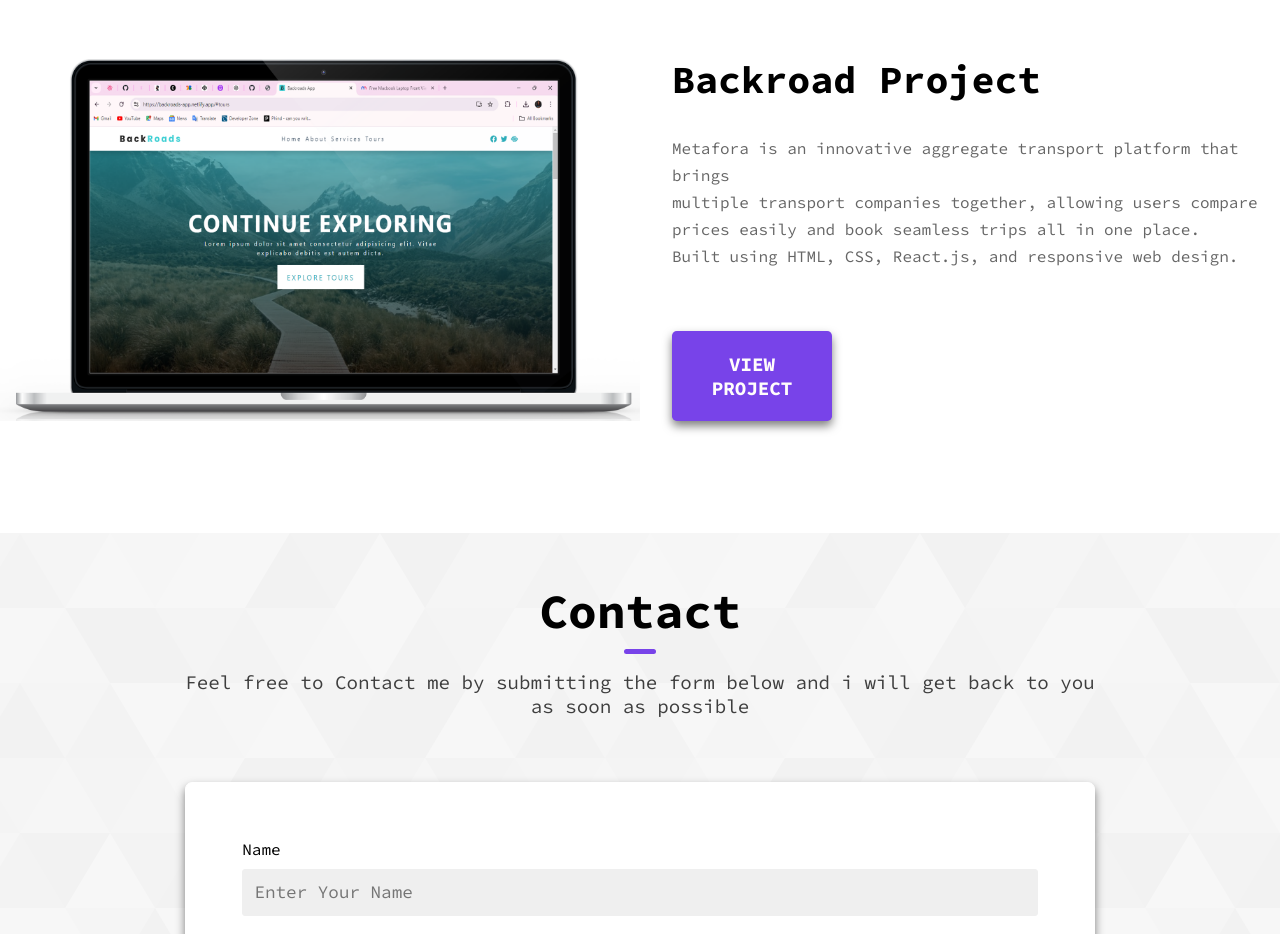
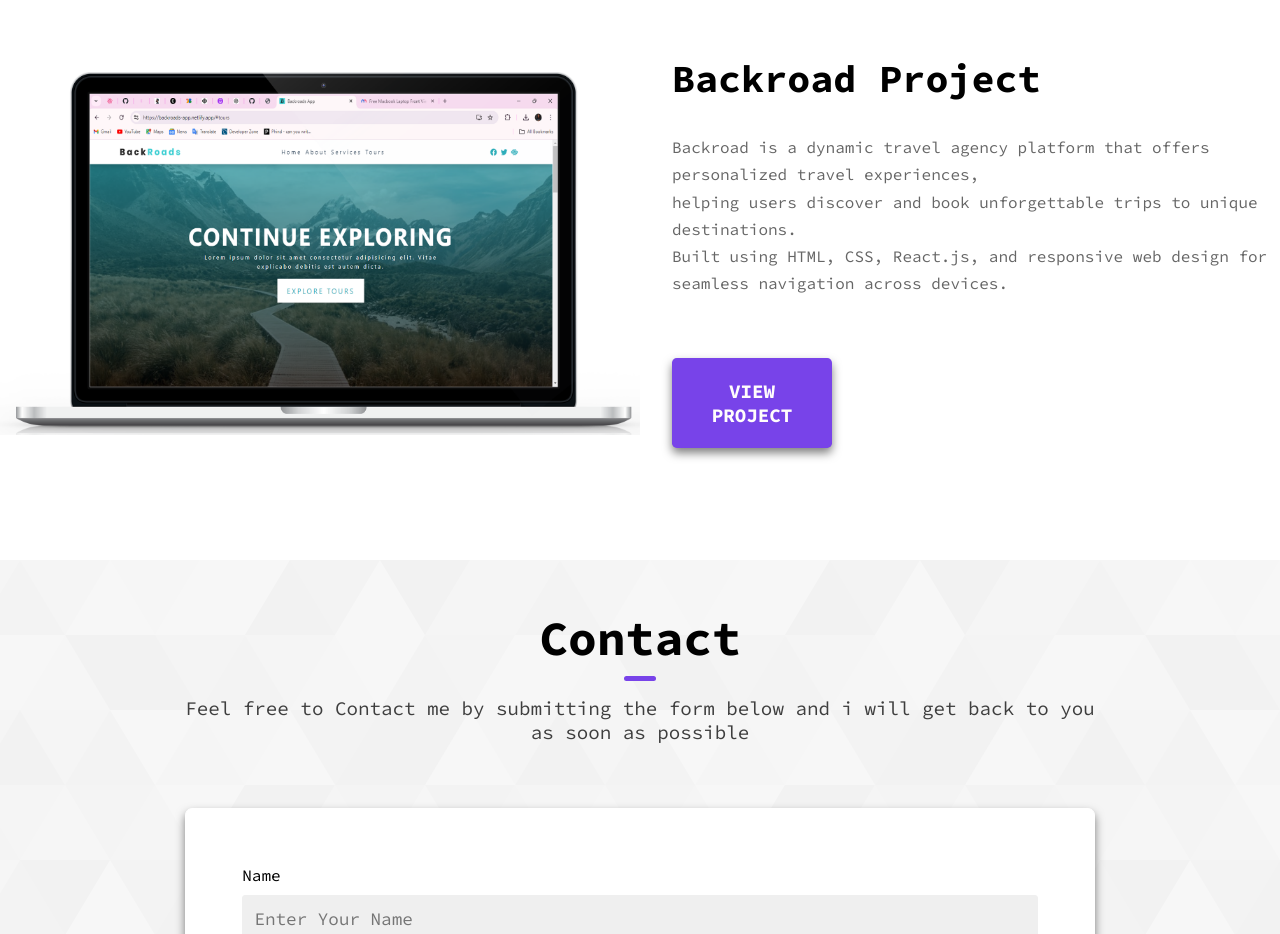
Before and after one commit to Esseh12/Gbenmo_Ese, a React (Create React App) app in the folder gbenmo_ese/: page / in a window 1280 px wide. Shown: the part 2720-3654 px from the top of the page. Built offline with nearby package versions, Linux system fonts and the light colour scheme.

Commit message:
backroads project

```diff
--- a/gbenmo_ese/src/component/project.js
+++ b/gbenmo_ese/src/component/project.js
@@ -44,7 +44,7 @@ const Project = () => {
                                 <h3>
                                     Backroad Project
                                 </h3>
-                                <p>Metafora is an innovative aggregate transport platform that brings <br /> multiple transport companies together, allowing users compare <br />  prices easily  and book seamless trips all in one place.<br /> Built using HTML, CSS, React.js, and responsive web design. </p>
+                                <p>Backroad is a dynamic travel agency platform that offers personalized travel experiences, <br /> helping users discover and book unforgettable trips to unique destinations.<br /> Built using HTML, CSS, React.js, and responsive web design for seamless navigation across devices.</p>
                                 <button className="btn main__btn">VIEW PROJECT</button>
                             </div>
                         </div>
```
